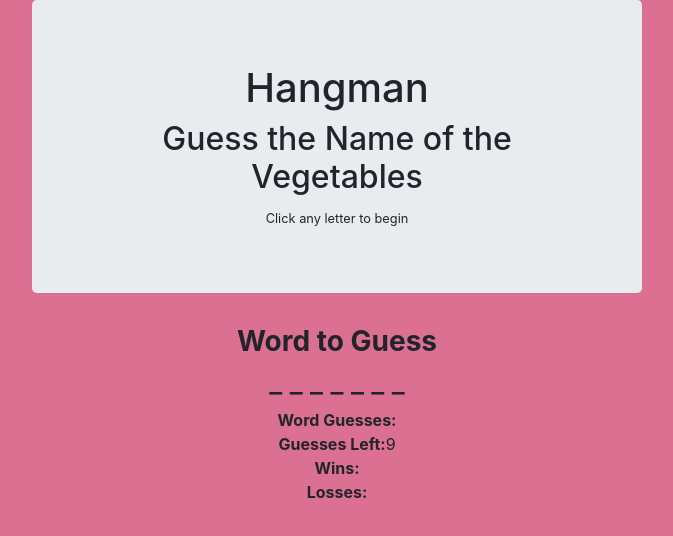
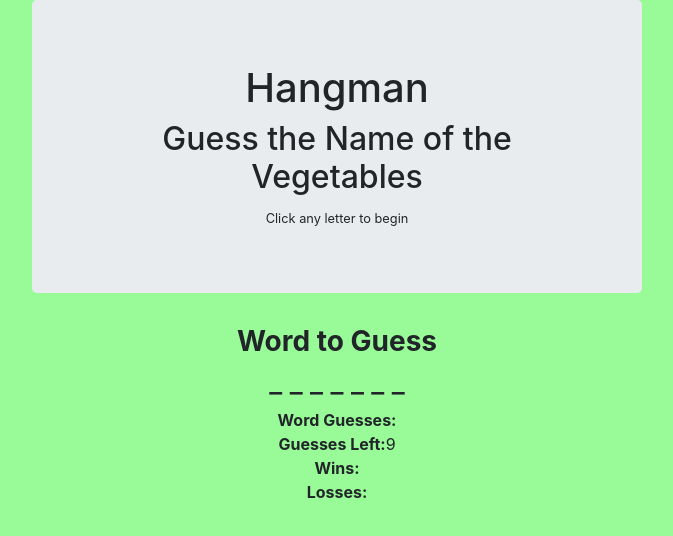
Before and after one commit to esperanza-b/HangmanEB, a plain HTML site: page index.html in a window 1280 px wide. Shown: the whole page, without its empty margins (303-976 px from the left). Drawn offline with nearby package versions, Linux system fonts and the light colour scheme.

Commit message:
Add files via upload

```diff
--- a/main.css
+++ b/main.css
@@ -2,7 +2,7 @@ body{
     margin:auto;
     text-align:center;
     width:50%;
-    background-color:palevioletred;
+    background-color:palegreen;
 }
 
 img {
```
